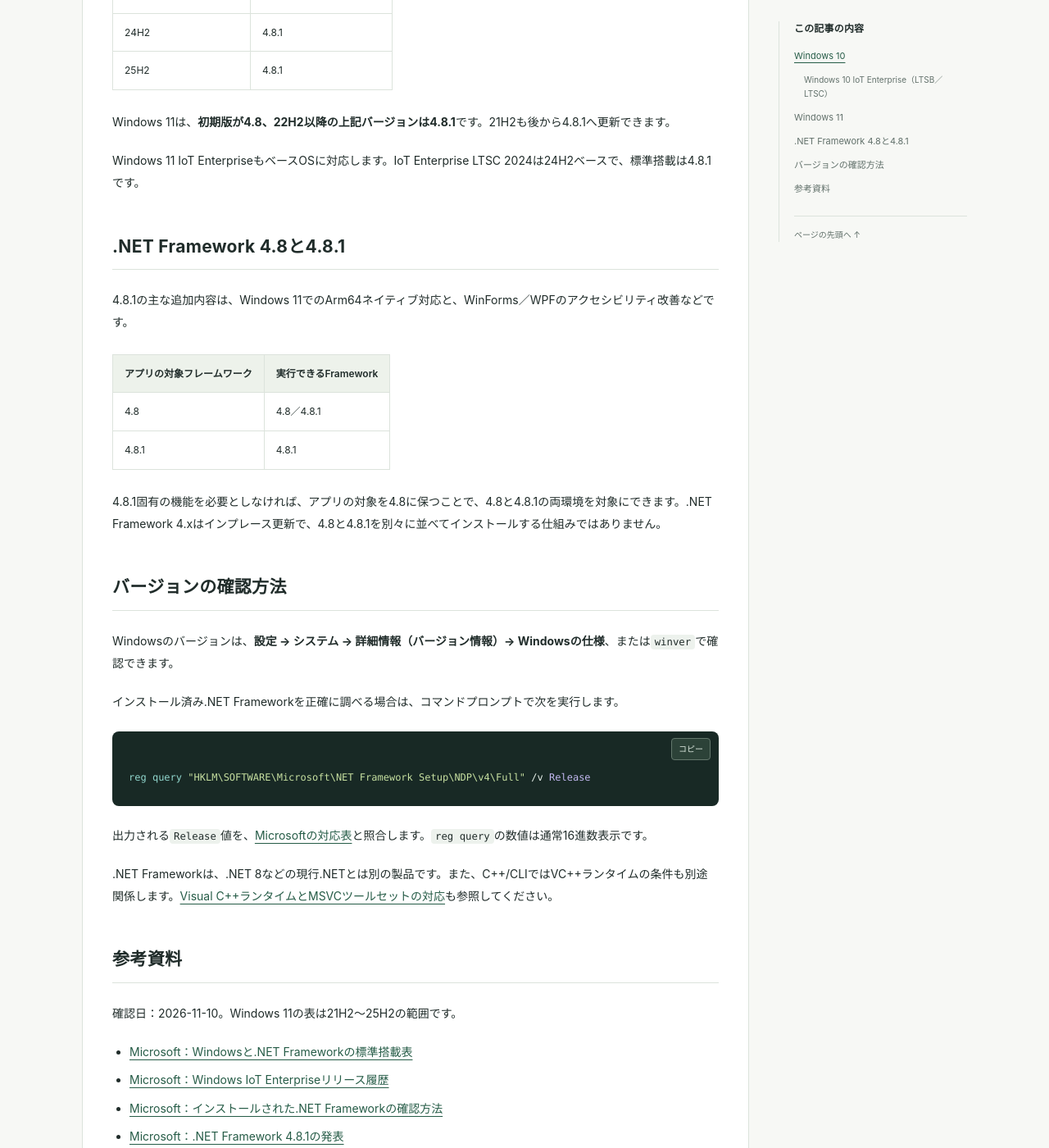
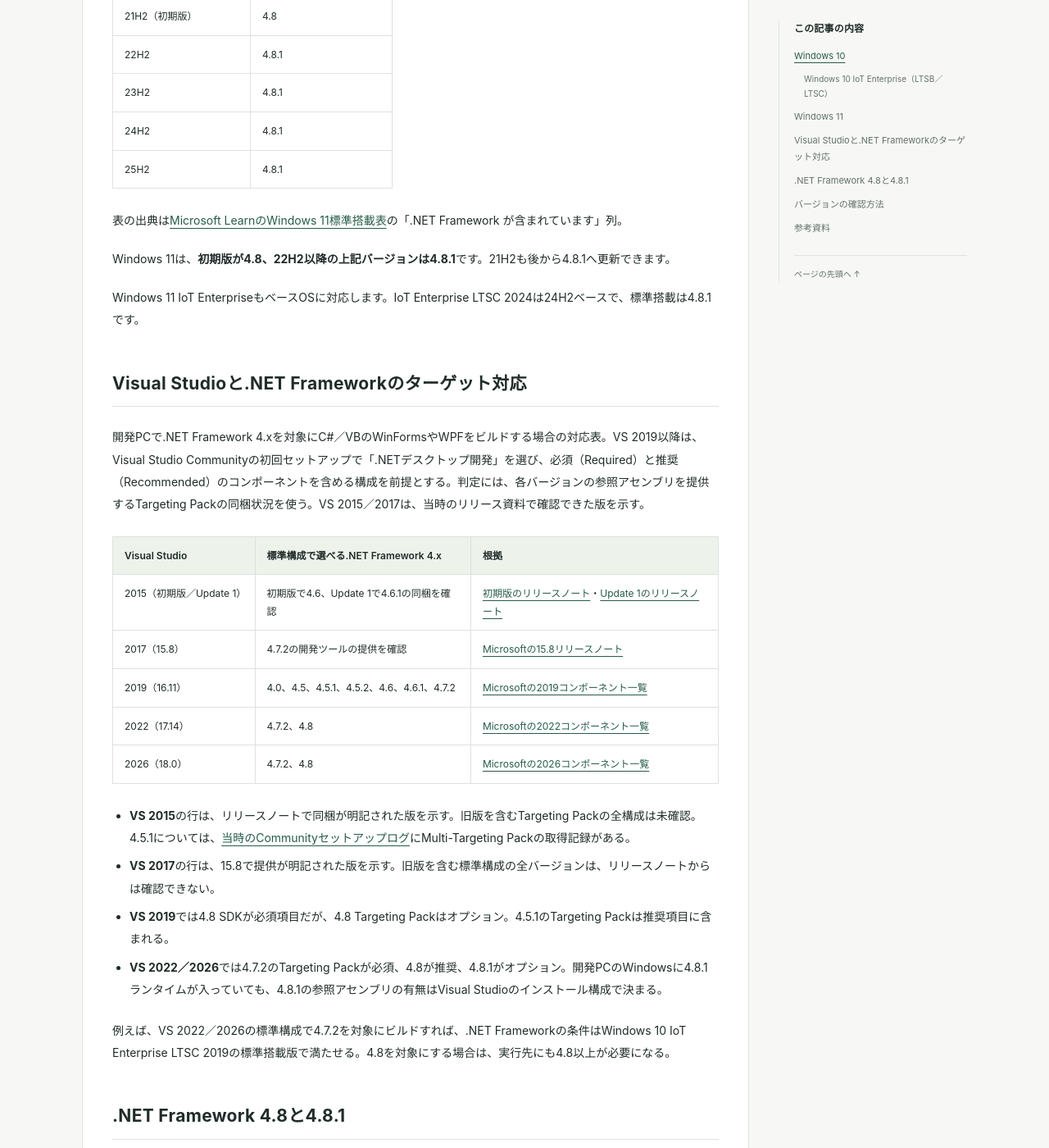
Before and after one commit to khf05137/tech-notes, a Jekyll site: the page built from _posts/2026-11-10-windows-net-framework-versions.md, in a window 1280 px wide and 1400 px high, scrolled down 1939 px. Shown: the whole window at 82% size. Built offline with Jekyll 4.4.1, drawn with Linux system fonts in a browser that asks for light colours; some of the changed text lies outside the part shown.

Commit message:
docs: add Visual Studio targeting and table sources (#4)

```diff
--- a/_posts/2026-11-10-windows-net-framework-versions.md
+++ b/_posts/2026-11-10-windows-net-framework-versions.md
@@ -1,16 +1,16 @@
 ---
 layout: post
 title: "Windows 10・11と.NET Frameworkの標準搭載バージョン一覧"
-description: "Windows 10・11とIoT Enterpriseに標準搭載される.NET Frameworkのバージョンを一覧にまとめます。"
+description: "Windows 10・11とIoT Enterpriseに標準搭載される.NET Frameworkのバージョンと、Visual Studioの標準構成で選べるターゲットをまとめます。"
 date: 2026-11-10 12:00:00 +0900
-updated: 2026-11-10 22:00:00 +0900
+updated: 2026-11-18 00:00:00 +0900
 categories: [Windows]
-tags: [.NET Framework, Windows 10, Windows 11, IoT]
+tags: [.NET Framework, Windows 10, Windows 11, IoT, Visual Studio]
 ---
 
-Windowsに標準搭載される.NET Frameworkは、OSのバージョンによって異なります。Windows 10・11とIoT Enterpriseの対応をまとめます。
+Windowsに標準搭載される.NET Frameworkは、OSのバージョンによって異なります。Windows 10・11とIoT Enterpriseの標準搭載版に加え、Visual Studioの標準構成で選べるターゲットをまとめます。
 
-**表は標準搭載版です。後から更新されている場合、実際にはこれより新しい版が入っていることがあります。** また、OSや.NET Frameworkのサポート期間を示す表ではありません。
+**Windowsの表は標準搭載版です。後から更新されている場合、実際にはこれより新しい版が入っていることがあります。** また、OSや.NET Frameworkのサポート期間を示す表ではありません。
 
 ## Windows 10
 
@@ -26,6 +26,8 @@ Windowsに標準搭載される.NET Frameworkは、OSのバージョンによっ
 | 2004／20H2 | 4.8 |
 | 21H1／21H2／22H2 | 4.8 |
 
+表の出典は[Microsoft LearnのWindows 10標準搭載表](https://learn.microsoft.com/ja-jp/dotnet/framework/install/on-windows-and-server#windows-10)の「.NET Framework が含まれています」列。
+
 Windows 10は、**1903以降なら.NET Framework 4.8を標準搭載**しています。
 
 ### Windows 10 IoT Enterprise（LTSB／LTSC）
@@ -37,7 +39,9 @@ Windows 10は、**1903以降なら.NET Framework 4.8を標準搭載**してい
 | IoT Enterprise LTSC 2019 | 1809 | 17763 | 4.7.2 |
 | IoT Enterprise LTSC 2021 | 21H2 | 19044 | 4.8 |
 
-IoT Enterpriseのリリースと、ベースOSの.NET Framework標準搭載版を対応付けています。Windows 10 IoT Coreは別製品です。
+ベースOSとビルド番号は[Microsoft LearnのWindows IoT Enterpriseリリース履歴](https://learn.microsoft.com/ja-jp/windows/iot/iot-enterprise/whats-new/release-history)、標準搭載の.NET Frameworkは[Microsoft LearnのWindows 10標準搭載表](https://learn.microsoft.com/ja-jp/dotnet/framework/install/on-windows-and-server#windows-10)に基づく。
+
+Windows 10 IoT Coreは別製品です。
 
 ## Windows 11
 
@@ -49,9 +53,30 @@ IoT Enterpriseのリリースと、ベースOSの.NET Framework標準搭載版
 | 24H2 | 4.8.1 |
 | 25H2 | 4.8.1 |
 
+表の出典は[Microsoft LearnのWindows 11標準搭載表](https://learn.microsoft.com/ja-jp/dotnet/framework/install/on-windows-and-server#windows-11)の「.NET Framework が含まれています」列。
+
 Windows 11は、**初期版が4.8、22H2以降の上記バージョンは4.8.1**です。21H2も後から4.8.1へ更新できます。
 
 Windows 11 IoT EnterpriseもベースOSに対応します。IoT Enterprise LTSC 2024は24H2ベースで、標準搭載は4.8.1です。
+
+## Visual Studioと.NET Frameworkのターゲット対応
+
+開発PCで.NET Framework 4.xを対象にC#／VBのWinFormsやWPFをビルドする場合の対応表。VS 2019以降は、Visual Studio Communityの初回セットアップで「.NETデスクトップ開発」を選び、必須（Required）と推奨（Recommended）のコンポーネントを含める構成を前提とする。判定には、各バージョンの参照アセンブリを提供するTargeting Packの同梱状況を使う。VS 2015／2017は、当時のリリース資料で確認できた版を示す。
+
+| Visual Studio | 標準構成で選べる.NET Framework 4.x | 根拠 |
+|---|---|---|
+| 2015（初期版／Update 1） | 初期版で4.6、Update 1で4.6.1の同梱を確認 | [初期版のリリースノート](https://learn.microsoft.com/ja-jp/visualstudio/releases/2015/vs2015-rtm-vs)・[Update 1のリリースノート](https://learn.microsoft.com/ja-jp/visualstudio/releases/2015/vs2015-update1-vs) |
+| 2017（15.8） | 4.7.2の開発ツールの提供を確認 | [Microsoftの15.8リリースノート](https://learn.microsoft.com/ja-jp/visualstudio/releases/2017/vs2017-relnotes-v15.8#net-framework-472) |
+| 2019（16.11） | 4.0、4.5、4.5.1、4.5.2、4.6、4.6.1、4.7.2 | [Microsoftの2019コンポーネント一覧](https://github.com/MicrosoftDocs/visualstudio-docs/blob/main/docs/install/includes/vs-2019/workload-component-id-vs-community.md#net-desktop-development) |
+| 2022（17.14） | 4.7.2、4.8 | [Microsoftの2022コンポーネント一覧](https://github.com/MicrosoftDocs/visualstudio-docs/blob/main/docs/install/includes/vs-2022/workload-component-id-vs-community.md#net-desktop-development) |
+| 2026（18.0） | 4.7.2、4.8 | [Microsoftの2026コンポーネント一覧](https://github.com/MicrosoftDocs/visualstudio-docs/blob/main/docs/install/includes/vs-2026/workload-component-id-vs-community.md#net-desktop-development) |
+
+- **VS 2015**の行は、リリースノートで同梱が明記された版を示す。旧版を含むTargeting Packの全構成は未確認。4.5.1については、[当時のCommunityセットアップログ](https://stackoverflow.com/questions/37010440/visual-studio-2015-community-setup-failed-installation-error)にMulti-Targeting Packの取得記録がある。
+- **VS 2017**の行は、15.8で提供が明記された版を示す。旧版を含む標準構成の全バージョンは、リリースノートからは確認できない。
+- **VS 2019**では4.8 SDKが必須項目だが、4.8 Targeting Packはオプション。4.5.1のTargeting Packは推奨項目に含まれる。
+- **VS 2022／2026**では4.7.2のTargeting Packが必須、4.8が推奨、4.8.1がオプション。開発PCのWindowsに4.8.1ランタイムが入っていても、4.8.1の参照アセンブリの有無はVisual Studioのインストール構成で決まる。
+
+例えば、VS 2022／2026の標準構成で4.7.2を対象にビルドすれば、.NET Frameworkの条件はWindows 10 IoT Enterprise LTSC 2019の標準搭載版で満たせる。4.8を対象にする場合は、実行先にも4.8以上が必要になる。
 
 ## .NET Framework 4.8と4.8.1
 
@@ -61,6 +86,8 @@ Windows 11 IoT EnterpriseもベースOSに対応します。IoT Enterprise LTSC
 |---|---|
 | 4.8 | 4.8／4.8.1 |
 | 4.8.1 | 4.8.1 |
+
+実行先の判断は[Microsoft Learnの.NET Frameworkバージョン互換性](https://learn.microsoft.com/ja-jp/dotnet/framework/migration-guide/version-compatibility)と[Microsoft Learnの.NET Framework 4.5以降のバージョンと依存関係](https://learn.microsoft.com/ja-jp/dotnet/framework/install/versions-and-dependencies#remarks-for-version-45-and-later)に基づく。
 
 4.8.1固有の機能を必要としなければ、アプリの対象を4.8に保つことで、4.8と4.8.1の両環境を対象にできます。.NET Framework 4.xはインプレース更新で、4.8と4.8.1を別々に並べてインストールする仕組みではありません。
 
@@ -80,7 +107,7 @@ reg query "HKLM\SOFTWARE\Microsoft\NET Framework Setup\NDP\v4\Full" /v Release
 
 ## 参考資料
 
-確認日：2026-11-10。Windows 11の表は21H2～25H2の範囲です。
+確認日：2026-11-18。Windows 11の表は21H2～25H2の範囲です。
 
 - [Microsoft：Windowsと.NET Frameworkの標準搭載表](https://learn.microsoft.com/ja-jp/dotnet/framework/install/on-windows-and-server)
 - [Microsoft：Windows IoT Enterpriseリリース履歴](https://learn.microsoft.com/ja-jp/windows/iot/iot-enterprise/whats-new/release-history)
```
